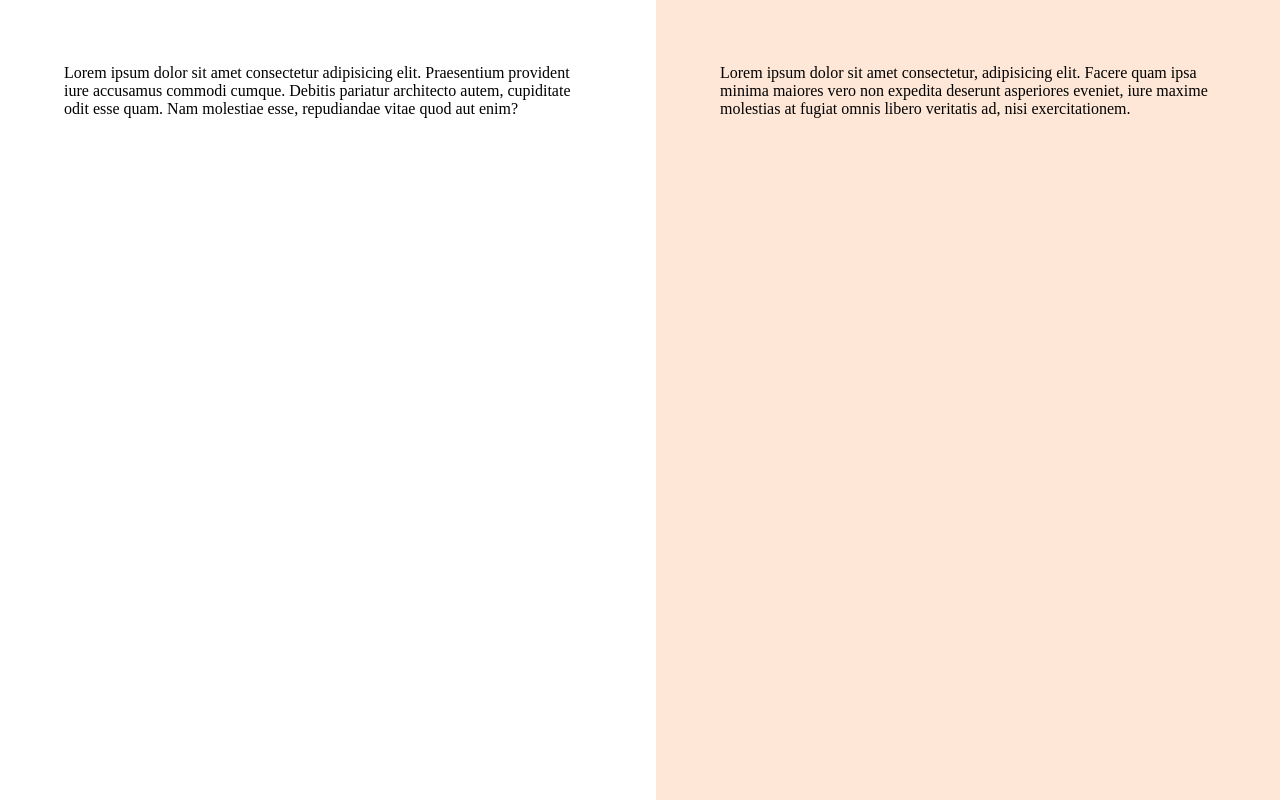
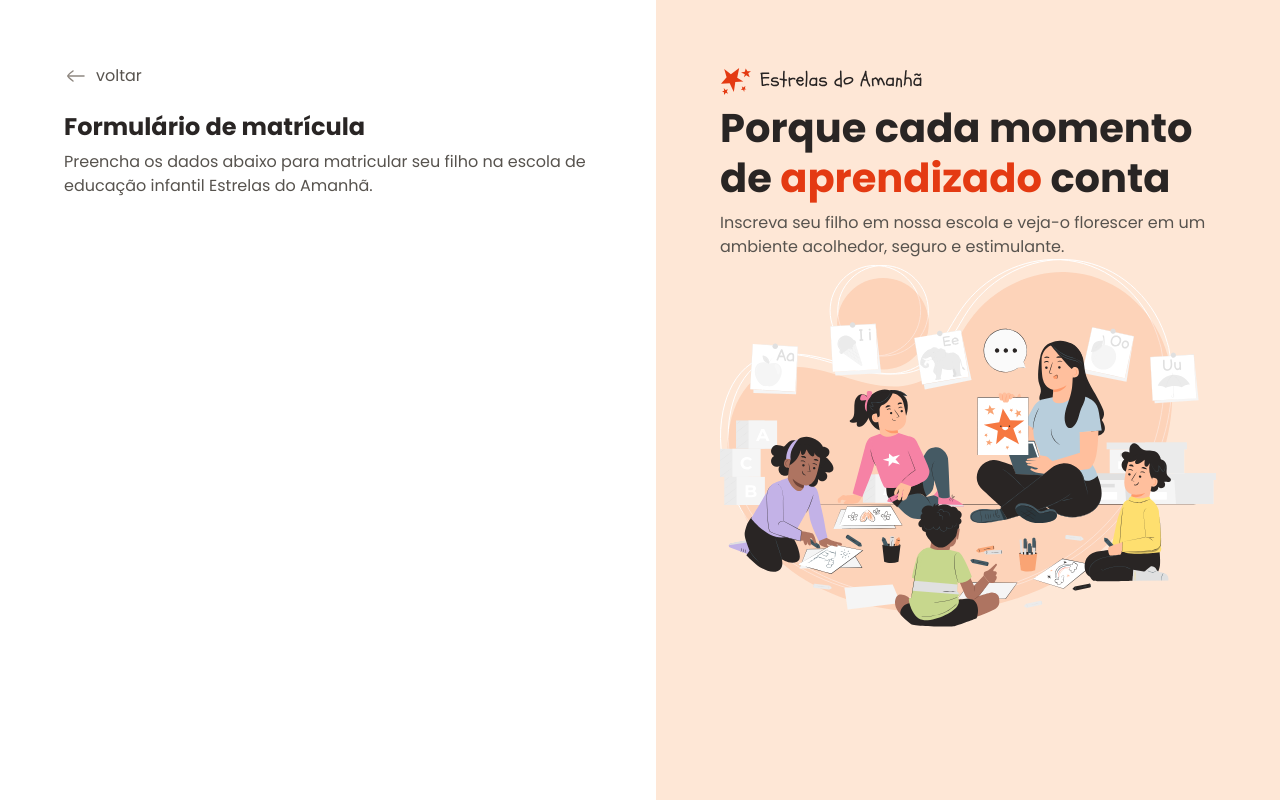
Before and after one commit to DanyeleNogueira/Formulario-de-Matricula, a plain HTML site: page index.html in a window 1280 px wide. Drawn offline with Linux system fonts and the light colour scheme; a web font is replaced by a local one.

Commit message:
conteudo aside e conteudo do main

```diff
--- a/index.html
+++ b/index.html
@@ -16,12 +16,32 @@
   <div id="app">
     <main>
       <div class="main-conteiner">
-        Lorem ipsum dolor sit amet consectetur adipisicing elit. Praesentium provident iure accusamus commodi cumque. Debitis pariatur architecto autem, cupiditate odit esse quam. Nam molestiae esse, repudiandae vitae quod aut enim?
+        <div class="back">
+          <img src="assets/ícons/arrow-left-02.svg" alt="icone de voltar">
+          <span>voltar</span>
+        </div>
+        <h1>Formulário de matrícula</h1>
+        <p>Preencha os dados abaixo para matricular seu filho na escola de educação infantil Estrelas do Amanhã. </p>
       </div>
     </main>
+
     <aside>
       <div class="aside-container">
-        Lorem ipsum dolor sit amet consectetur, adipisicing elit. Facere quam ipsa minima maiores vero non expedita deserunt asperiores eveniet, iure maxime molestias at fugiat omnis libero veritatis ad, nisi exercitationem.
+        <header>
+          <img src="assets/logo.svg" alt="logo estrelas do amanhã">
+        <h2>Porque cada momento de
+          <span>
+          aprendizado
+        </span>
+        conta
+        </h2>
+
+        <p>
+          Inscreva seu filho em nossa escola e veja-o florescer em um ambiente acolhedor, seguro e estimulante.
+        </p>
+      </header>
+      <img src="assets/Illustration.svg" alt="Lustração de professora com crianças prestando atenção">
+
       </div>
     </aside>
   </div>
--- a/styles/global.css
+++ b/styles/global.css
@@ -25,5 +25,15 @@
 }
 body {
   overflow: hidden;
+  font: var(--text);
+  color: var(--text-secondary);
+}
 
+h1,h2 {
+  color: var(--text-primary);
 }
+
+img {
+  max-width: 100%;
+  height: auto;
+}
--- a/styles/layout.css
+++ b/styles/layout.css
@@ -12,7 +12,20 @@ padding: 4rem;
   max-width: 33rem;
   margin-left: auto;
 }
+
+& .back {
+  display: flex;
+  align-items: center;
+  gap: .5rem;
+  margin-bottom: 1.5rem;
 }
+
+& h1 {
+  font: 600 1.5rem/1.25 var(--font-family);
+  margin-bottom: .5rem;
+}
+}
+
 
 
 aside {
@@ -20,6 +33,18 @@ aside {
   padding: 4rem;
 & .main-container {
   max-width: 31rem;
+  & > img {
+    margin-top: 2rem;
+  }
 }
 
+& h2 {
+  font: 600 2.5rem/1.25 var(--font-family);
+  margin-bottom: .5rem;
+  & span {
+  color: var(--text-highlight);
+  }
 }
+
+
+}
```
